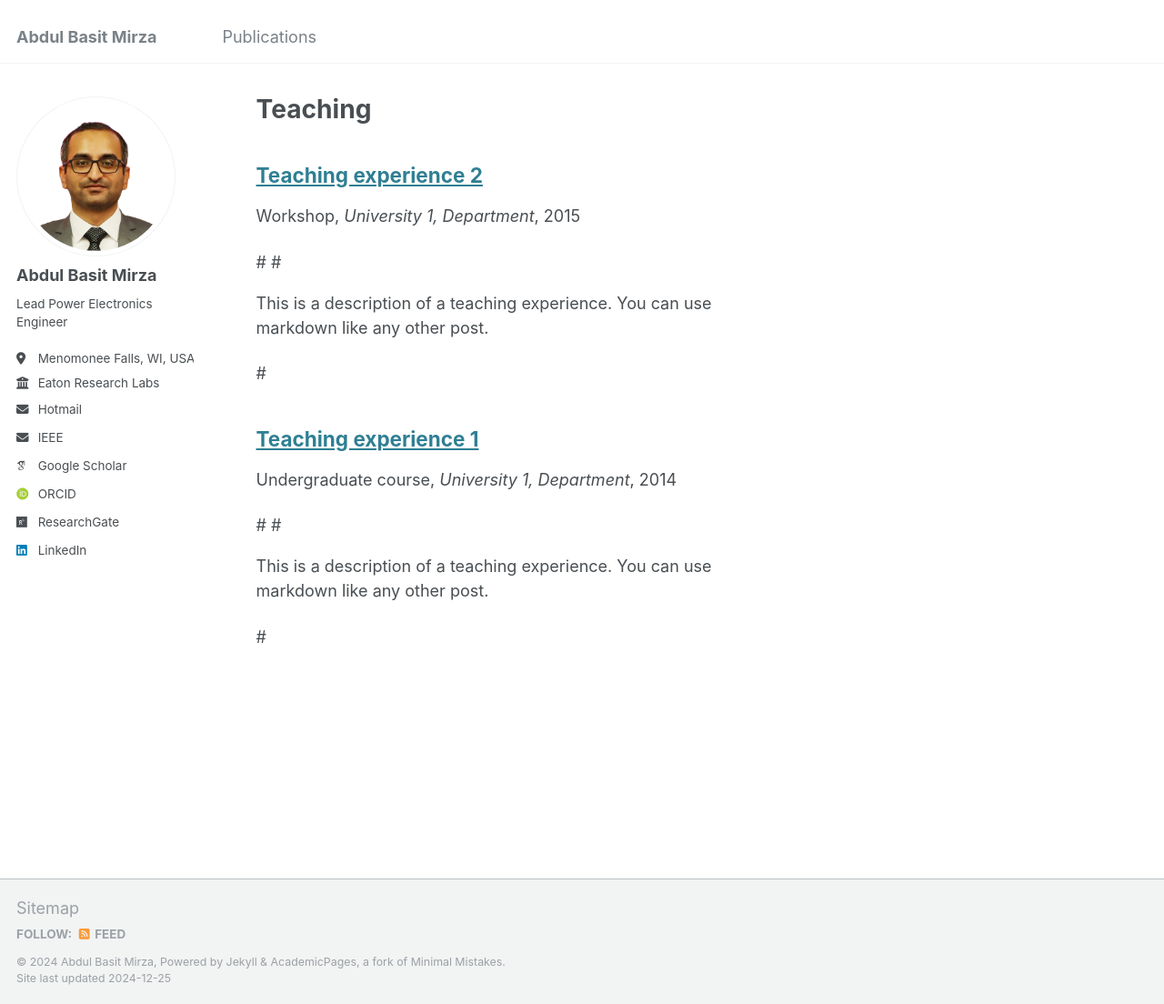
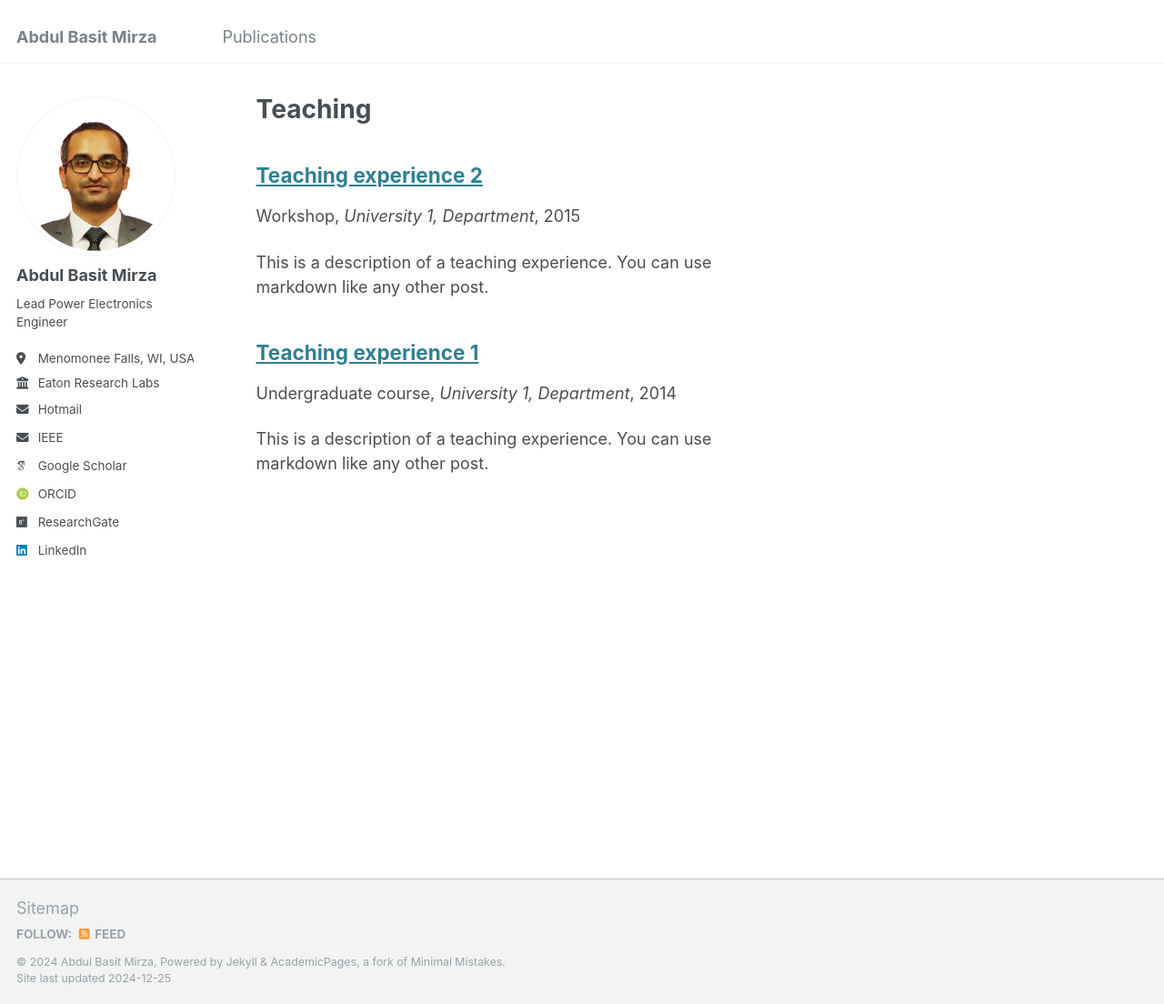
Before and after one commit to AbdulBasitMirza/abdulbasitmirza.github.io, a Jekyll site: the page built from _pages/teaching.html, in a window 1280 px wide and 1104 px high. Shown: the whole window at 91% size. Built offline with Jekyll 4.4.1, drawn with Linux system fonts in a browser that asks for light colours; some web fonts are replaced.

Commit message:
Update archive-single.html

```diff
--- a/_includes/archive-single.html
+++ b/_includes/archive-single.html
@@ -46,11 +46,11 @@
          <p class="page__date"><strong><i class="fa fa-fw fa-calendar" aria-hidden="true"></i> {{ site.data.ui-text[site.locale].date_label | default: "Published:" }}</strong> <time datetime="{{ post.date | default: "1900-01-01" | date_to_xmlschema }}">{{ post.date | default: "1900-01-01" | date: "%B %d, %Y" }}</time></p>
         {% endif %}
 
-  #  {% if post.excerpt and site.read_more != 'enabled' %}
-  #  <p class="archive__item-excerpt" itemprop="description">{{ post.excerpt | markdownify }}</p>
-  #  {% elsif post.excerpt and site.read_more == 'enabled' %}
-  #  <p class="archive__item-excerpt" itemprop="description"><p>{{ post.excerpt | markdownify | remove: '<p>' | remove: '</p>' }}<strong><a href="{{ base_path }}{{ post.url }}" rel="permalink"> Read more</a></strong></p></p>
-  #  {% endif %}
+    {% if post.excerpt and site.read_more != 'enabled' %}
+    <p class="archive__item-excerpt" itemprop="description">{{ post.excerpt | markdownify }}</p>
+    {% elsif post.excerpt and site.read_more == 'enabled' %}
+    <p class="archive__item-excerpt" itemprop="description"><p>{{ post.excerpt | markdownify | remove: '<p>' | remove: '</p>' }}<strong><a href="{{ base_path }}{{ post.url }}" rel="permalink"> Read more</a></strong></p></p>
+    {% endif %}
 
     {% if post.citation and post.paperurl and post.slidesurl %}
       <p>Recommended citation: {{ post.citation }}<br /><a href="{{ post.paperurl }}">Download Paper</a> | <a href="{{ post.slidesurl }}">Download Slides</a></p>
```
